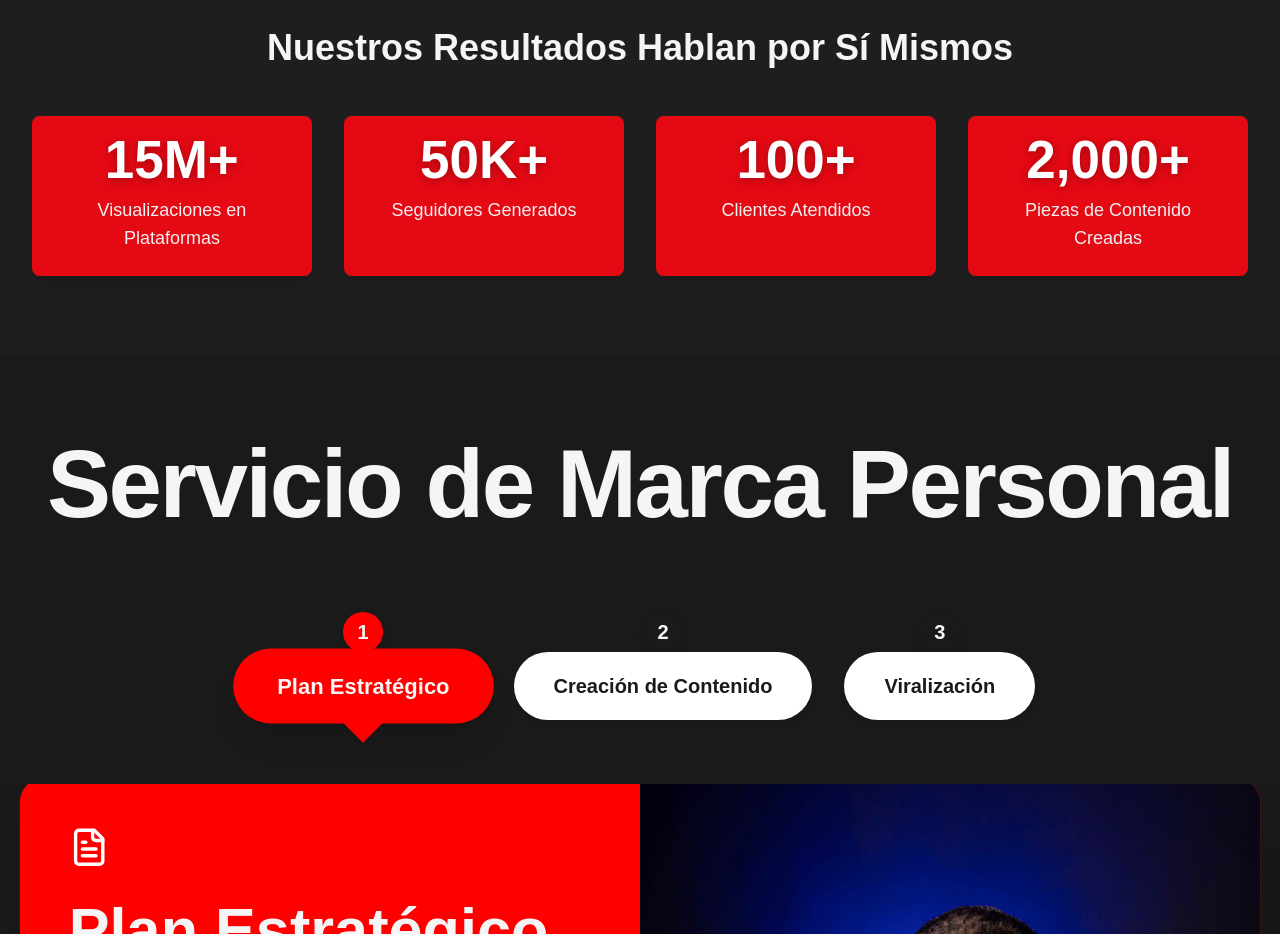
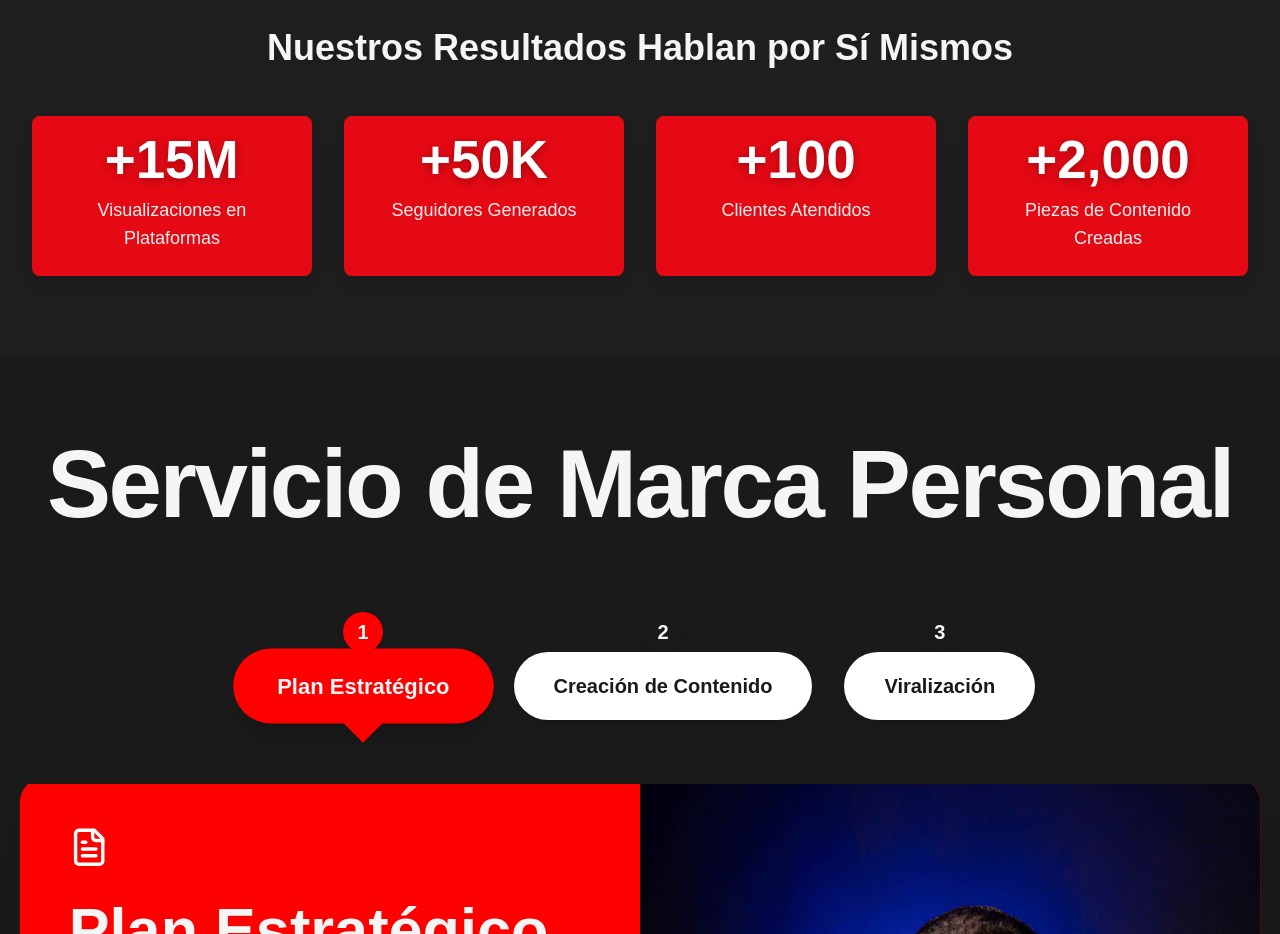
Before and after one commit to keiijak/Website-Agency, a Next.js app: page / in a window 1280 px wide. Shown: the part 840-1774 px from the top of the page. Built offline with nearby package versions, Linux system fonts and the light colour scheme.

Commit message:
feat: display positive numbers with + prefix in Resultados
Add + prefix to positive numbers for clarity in results section.

Co-authored-by: null <194864930+keiijak@users.noreply.github.com>

```diff
--- a/app/components/Resultados.tsx
+++ b/app/components/Resultados.tsx
@@ -1,9 +1,9 @@
 export default function Resultados() {
   const estadisticas = [
-    { etiqueta: "Visualizaciones en Plataformas", valor: "15M+" },
-    { etiqueta: "Seguidores Generados", valor: "50K+" },
-    { etiqueta: "Clientes Atendidos", valor: "100+" },
-    { etiqueta: "Piezas de Contenido Creadas", valor: "2,000+" },
+    { etiqueta: "Visualizaciones en Plataformas", valor: "15M" },
+    { etiqueta: "Seguidores Generados", valor: "50K" },
+    { etiqueta: "Clientes Atendidos", valor: "100" },
+    { etiqueta: "Piezas de Contenido Creadas", valor: "2,000" },
   ]
 
   return (
@@ -19,7 +19,7 @@ export default function Resultados() {
               className="bg-[#E50914] p-6 rounded-lg shadow-lg text-center transform transition-transform hover:scale-105 duration-300 group cursor-pointer"
             >
               <div className="text-4xl md:text-5xl font-bold mb-2 text-white drop-shadow-[0_2px_4px_rgba(0,0,0,0.3)] transition-all duration-300 group-hover:scale-110 relative">
-                <span className="relative inline-block animate-float">{estadistica.valor}</span>
+                <span className="relative inline-block animate-float">+{estadistica.valor.replace("+", "")}</span>
               </div>
               <div className="text-base md:text-lg font-medium text-[#F0F0F0] transition-all duration-300 group-hover:text-white text-center">
                 {estadistica.etiqueta}
```
